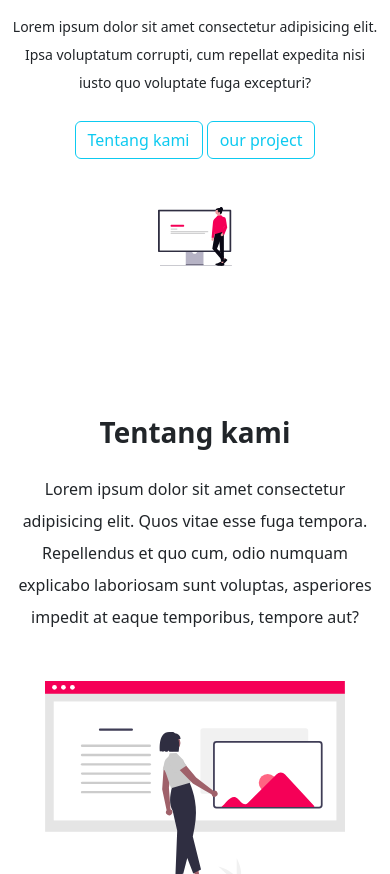
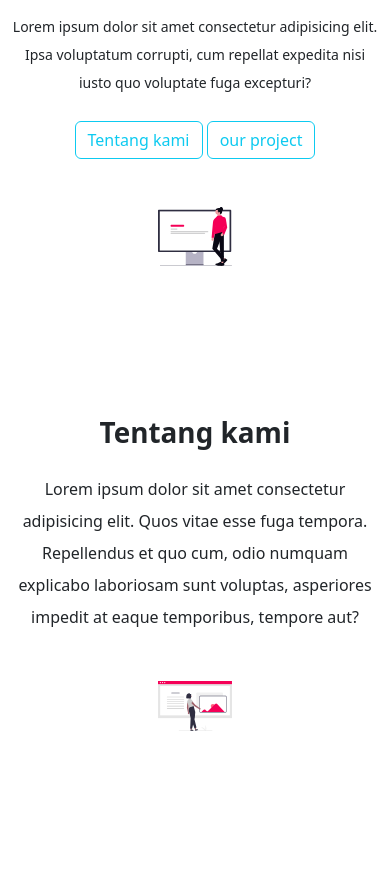
Before and after one commit to Vainlie/multimedia-pengecatan, a plain HTML site: page index.html in a window 390 px wide. Shown: the part 226-1100 px from the top of the page. Drawn offline with nearby package versions, Linux system fonts and the light colour scheme.

Commit message:
merubahh

```diff
--- a/dist/css/style.css
+++ b/dist/css/style.css
@@ -65,13 +65,13 @@ section {
 
 /* About */
 .about-box img {
-    width: 400px;
+    width: 100%;
     height: auto;
 }
 
 @media(max-width: 500px) {
     .about-box img {
-        width: 300px;
+        width: 20%;
     }
 }
 
```
